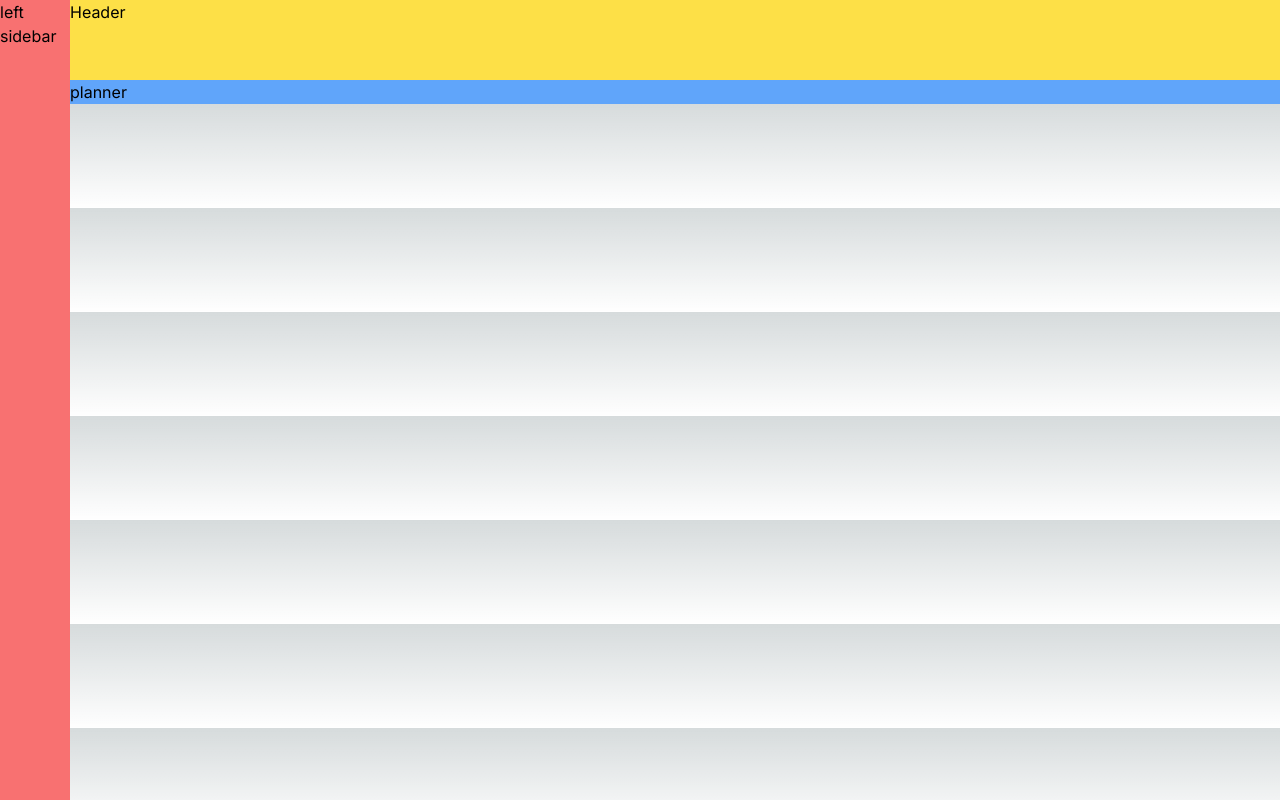
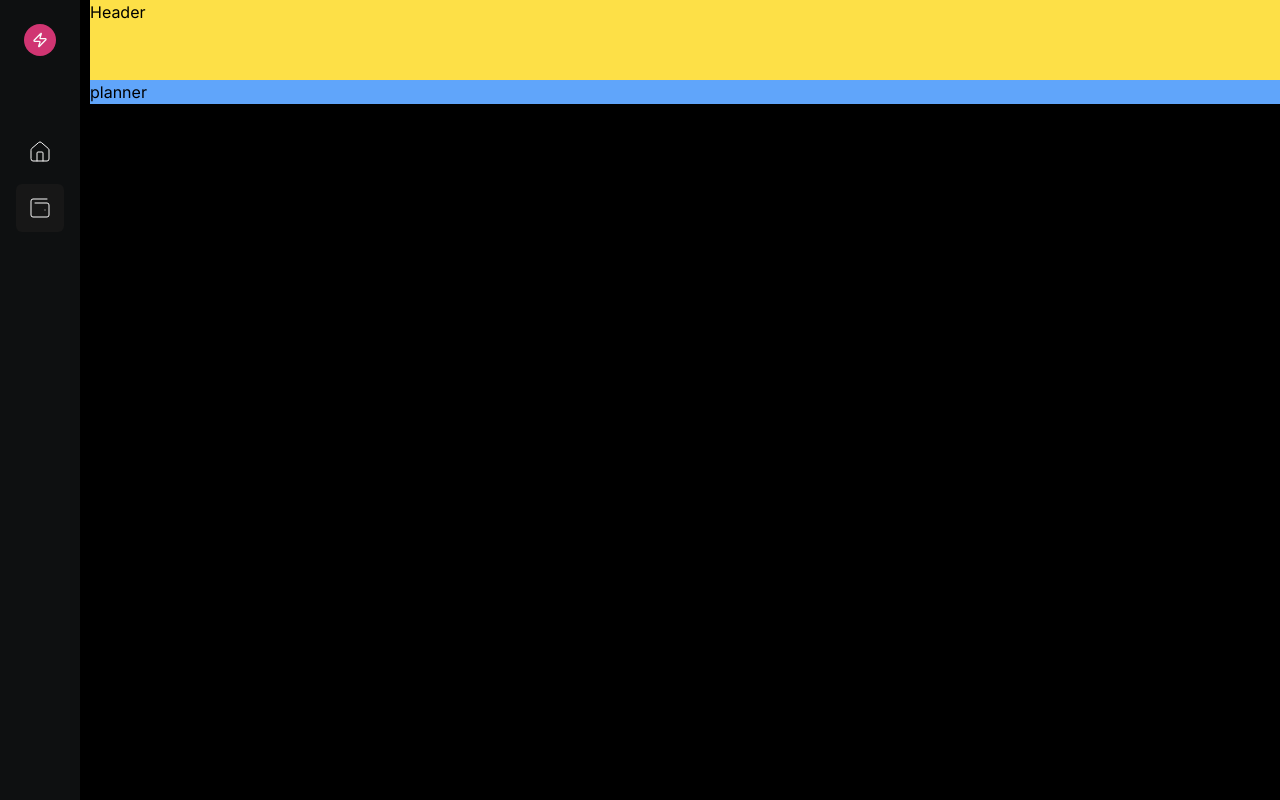
Before and after one commit to naiandersonb/planner, a Next.js app: page /planner in a window 1280 px wide. Built offline with nearby package versions, Linux system fonts and the light colour scheme.

Commit message:
config sidebar

```diff
--- a/package.json
+++ b/package.json
@@ -9,6 +9,7 @@
     "lint": "next lint"
   },
   "dependencies": {
+    "lucide-react": "^0.373.0",
     "next": "14.2.2",
     "react": "^18",
     "react-dom": "^18"
--- a/src/app/globals.css
+++ b/src/app/globals.css
@@ -2,32 +2,8 @@
 @tailwind components;
 @tailwind utilities;
 
-:root {
-  --foreground-rgb: 0, 0, 0;
-  --background-start-rgb: 214, 219, 220;
-  --background-end-rgb: 255, 255, 255;
-}
-
-@media (prefers-color-scheme: dark) {
-  :root {
-    --foreground-rgb: 255, 255, 255;
-    --background-start-rgb: 0, 0, 0;
-    --background-end-rgb: 0, 0, 0;
+@layer base {
+  body {
+    @apply bg-dark-primary
   }
 }
-
-body {
-  color: rgb(var(--foreground-rgb));
-  background: linear-gradient(
-      to bottom,
-      transparent,
-      rgb(var(--background-end-rgb))
-    )
-    rgb(var(--background-start-rgb));
-}
-
-@layer utilities {
-  .text-balance {
-    text-wrap: balance;
-  }
-}
--- a/src/app/layout.tsx
+++ b/src/app/layout.tsx
@@ -17,7 +17,7 @@ export default function RootLayout({
 }>) {
   return (
     <html lang="en">
-      <body className={inter.className}>
+      <body className={`${inter.className} bg-dark-primary`}>
         <AppLayout>{children}</AppLayout>
         </body>
     </html>
--- a/src/components/app-layout/index.tsx
+++ b/src/components/app-layout/index.tsx
@@ -1,40 +1,55 @@
-'use client'
+"use client";
 
-import { ReactNode, useMemo, useState } from "react"
+import { Zap } from "lucide-react";
+import { ReactNode, useMemo, useState } from "react";
+import { SidebarContainer } from "../sidebar/sidebar-container";
+import { SidebarItem } from "../sidebar/sidebar-item";
+import { sidebarItems } from "../sidebar/sidebar-items-list";
 
 interface AppLayoutProps {
-  children: ReactNode
+  children: ReactNode;
 }
 
 export function AppLayout({ children }: AppLayoutProps) {
-  const [isOpen, setIsOpen] = useState(false)
+  const [isOpen, setIsOpen] = useState(false);
 
-  const onToggle = () => setIsOpen(prev => !prev)
+  const onToggle = () => setIsOpen((prev) => !prev);
 
   const { content, sidebar } = useMemo(() => {
-    const sidebar = isOpen? "max-w-[280px]" : "max-w-[70px]"
-    const content = isOpen? "ml-[280px]" : "ml-[70px]"
-    return { sidebar, content }
-  }, [isOpen])
+    const sidebar = isOpen
+      ? "max-w-[280px]"
+      : "max-w-[max-content] overflow-hidden";
+    const content = isOpen ? "ml-[300px]" : "ml-[90px]";
+    return { sidebar, content };
+  }, [isOpen]);
 
-  return(
+  return (
     <>
-      <aside
-        onClick={onToggle}
-        className={`fixed top-0 left-0 col-span-2 max-w-[280px] bg-red-400 w-full h-full ${sidebar} transition-width ease-in-out`}
-      >
-        left sidebar
-      </aside>
+      <SidebarContainer onToggle={onToggle} isOpen={isOpen}>
+        <SidebarItem
+          disableHighlighting
+          isOpen={isOpen}
+          title="Planorama"
+          href="/dashboard"
+          icon={
+            <div className="bg-dark-magenta p-2 rounded-full text-neutral-50">
+              <Zap size={16} />
+            </div>
+          }
+        />
+
+        <div className="mt-16 flex flex-col w-full items-start gap-2">
+          {sidebarItems.map((item) => (
+            <SidebarItem key={item.title} isOpen={isOpen} {...item} />
+          ))}
+        </div>
+      </SidebarContainer>
 
       <section className={`flex-1 col-span-10 ${content}`}>
-        <header className="bg-yellow-300 w-full h-20">
-          Header
-        </header>
+        <header className="bg-yellow-300 w-full h-20">Header</header>
 
-        <section className="bg-blue-400 w-full h-full">
-          {children}
-        </section>
+        <section className="bg-blue-400 w-full h-full">{children}</section>
       </section>
     </>
-  )
+  );
 }
--- /dev/null
+++ b/src/components/sidebar/sidebar-container/index.tsx
@@ -0,0 +1,30 @@
+'use client'
+
+import { ReactNode, useMemo } from "react"
+
+interface SidebarContainerProps {
+  children: ReactNode
+  isOpen: boolean
+  onToggle: () => void
+}
+
+export function SidebarContainer({ children, isOpen, onToggle }: SidebarContainerProps) {
+
+  const { content, sidebar } = useMemo(() => {
+    const sidebar = isOpen? "max-w-[280px]" : "max-w-[max-content] overflow-hidden"
+    const content = isOpen? "ml-[300px]" : "ml-[90px]"
+    return { sidebar, content }
+  }, [isOpen])
+
+  return(
+    <aside
+        onClick={onToggle}
+        className={`
+          fixed top-0 left-0 col-span-2 max-w-[280px] bg-dark-secondary w-full
+          h-full transition-width ease-in-out flex flex-col items-start p-4 ${sidebar}
+        `}
+      >
+        {children}
+      </aside>
+  )
+}
--- /dev/null
+++ b/src/components/sidebar/sidebar-item/index.tsx
@@ -0,0 +1,40 @@
+"use client";
+
+import Link from "next/link";
+import { usePathname } from "next/navigation";
+import { useMemo } from "react";
+
+interface SidebarItemProps {
+  href: string;
+  title: string;
+  icon: JSX.Element;
+  isOpen: boolean;
+  disableHighlighting?: boolean;
+}
+
+export function SidebarItem({
+  href,
+  icon,
+  isOpen,
+  title,
+  disableHighlighting = false,
+}: SidebarItemProps) {
+  const pathname = usePathname();
+
+  const isSelected = useMemo(() => {
+    const hasSelected = pathname.includes(href);
+    return hasSelected && !disableHighlighting ? "w-full bg-neutral-900 text-light-magenta" : "";
+  }, [href, pathname, disableHighlighting]);
+
+  return (
+    <Link href={href} passHref className="w-full">
+      <div
+        key={title}
+        className={`text-neutral-50 flex items-center gap-4 p-2 rounded-md ${isSelected}`}
+      >
+        <div className={`w-8 h-8 flex items-center justify-center`}>{icon}</div>
+        <span className={`${isOpen ? "inline" : "hidden"}`}>{title}</span>
+      </div>
+    </Link>
+  );
+}
--- /dev/null
+++ b/src/components/sidebar/sidebar-items-list.tsx
@@ -0,0 +1,14 @@
+import { Home, WalletMinimal } from "lucide-react";
+
+export const sidebarItems = [
+  {
+    icon: <Home strokeWidth={1} />,
+    title: 'Dashboard',
+    href: '/dashboard'
+  },
+  {
+    icon: <WalletMinimal strokeWidth={1} />,
+    title: 'Finance planner',
+    href: '/planner'
+  },
+]
--- a/tailwind.config.ts
+++ b/tailwind.config.ts
@@ -13,6 +13,12 @@ const config: Config = {
         "gradient-conic":
           "conic-gradient(from 180deg at 50% 50%, var(--tw-gradient-stops))",
       },
+      colors: {
+        'dark-primary': '#000',
+        'dark-secondary': '#0E1011',
+        'dark-magenta': '#D03572',
+        'light-magenta': '#E64F6D'
+      },
     },
   },
   plugins: [],
```
Also changed, not shown: 1 other file (tests, documents, lock files or other folders).
